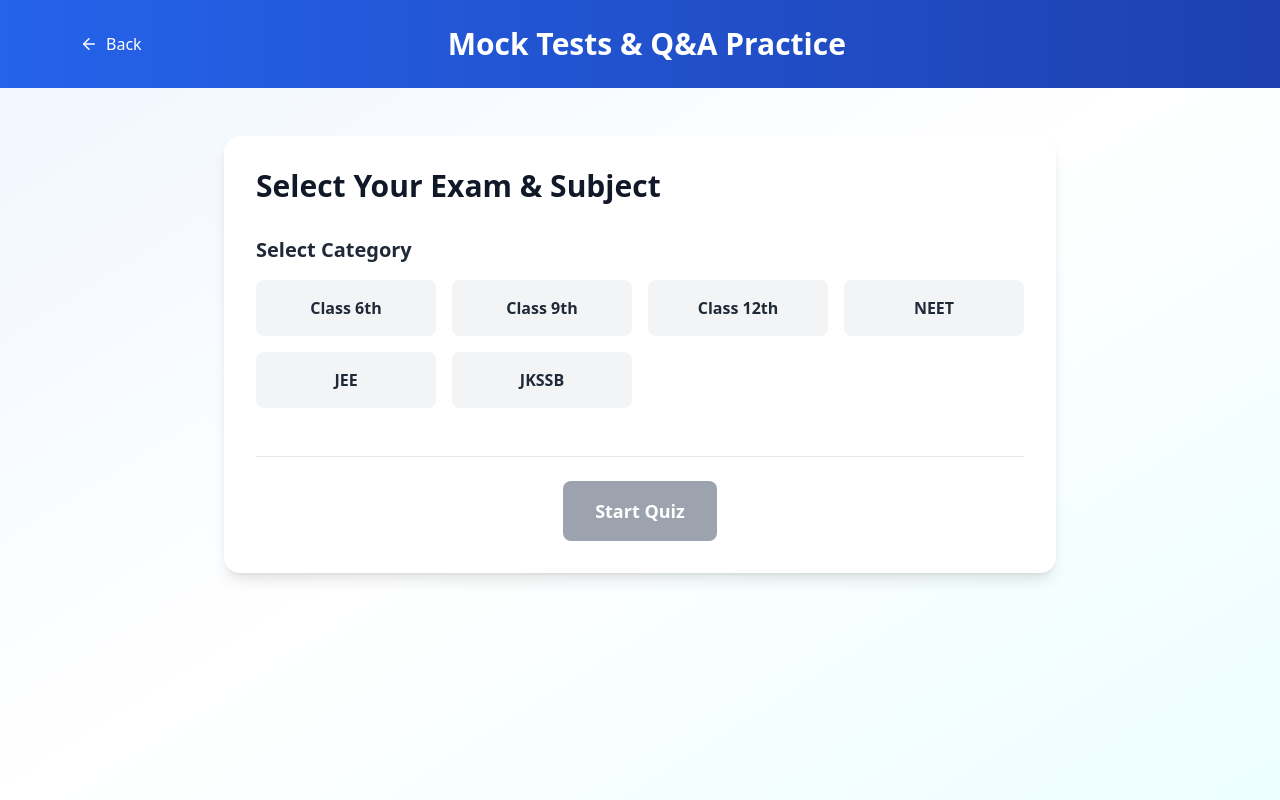
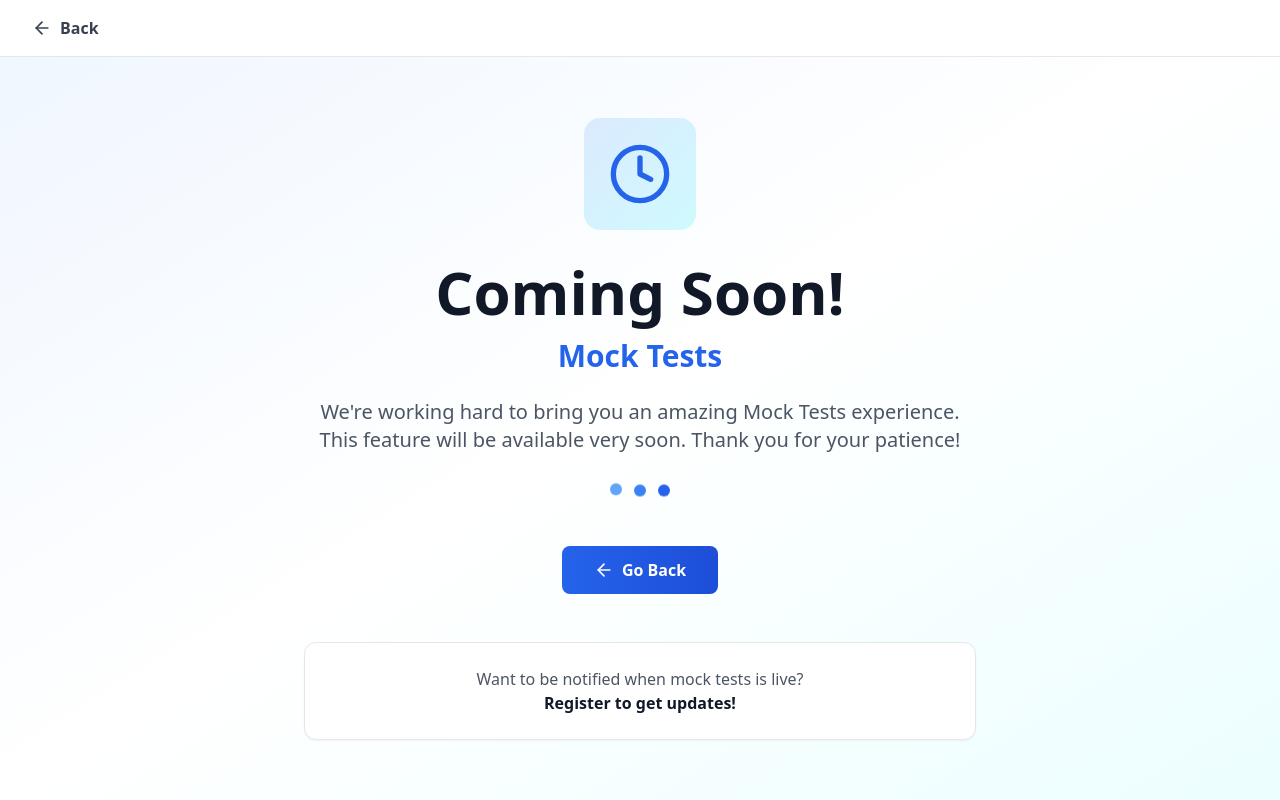
Before and after one commit to Suhaibreshi/prepxiq, a React (Vite) app: page / in a window 1280 px wide. Both pictures are taken after a click on the element 224 px from the left and 2621 px from the top of the page. Built offline with nearby package versions, Linux system fonts and the light colour scheme.

Commit message:
feat: add Coming Soon component and integrate with Features for upcoming features

```diff
--- a/src/App.tsx
+++ b/src/App.tsx
@@ -9,11 +9,13 @@ import Footer from './components/Footer';
 import ScrollToTop from './components/ScrollToTop';
 import RegistrationForm from './components/RegistrationForm';
 import MockTestsQA from './components/MockTestsQA';
+import ComingSoon from './components/ComingSoon';
 
 function App() {
   const [showRegistration, setShowRegistration] = useState(false);
   const [showMockTests, setShowMockTests] = useState(false);
   const [showExpertDoubt, setShowExpertDoubt] = useState(false);
+  const [comingSoonFeature, setComingSoonFeature] = useState<string | null>(null);
 
   return (
     <div className="min-h-screen bg-white">
@@ -23,12 +25,18 @@ function App() {
         <MockTestsQA onBack={() => setShowMockTests(false)} />
       ) : showExpertDoubt ? (
         <ExpertDoubtSolving onBack={() => setShowExpertDoubt(false)} />
+      ) : comingSoonFeature ? (
+        <ComingSoon featureTitle={comingSoonFeature} onBack={() => setComingSoonFeature(null)} />
       ) : (
         <>
           <Navbar onRegisterClick={() => setShowRegistration(true)} />
           <Hero onRegisterClick={() => setShowRegistration(true)} />
           <Courses />
-          <Features onMockTestsClick={() => setShowMockTests(true)} onExpertDoubtClick={() => setShowExpertDoubt(true)} />
+          <Features
+            onMockTestsClick={() => setComingSoonFeature('Mock Tests')}
+            onQAClick={() => setComingSoonFeature('Q&A Practice')}
+            onExpertDoubtClick={() => setComingSoonFeature('Expert Doubt Solving')}
+          />
           <Trust />
           <Footer />
           <ScrollToTop />
--- /dev/null
+++ b/src/components/ComingSoon.tsx
@@ -0,0 +1,76 @@
+import { ArrowLeft, Clock } from 'lucide-react';
+
+interface ComingSoonProps {
+  featureTitle: string;
+  onBack: () => void;
+}
+
+export default function ComingSoon({ featureTitle, onBack }: ComingSoonProps) {
+  return (
+    <div className="min-h-screen bg-gradient-to-br from-blue-50 via-white to-cyan-50 flex flex-col">
+      {/* Header */}
+      <div className="bg-white border-b border-gray-200">
+        <div className="max-w-7xl mx-auto px-4 sm:px-6 lg:px-8 py-4">
+          <button
+            onClick={onBack}
+            className="flex items-center gap-2 text-gray-700 hover:text-gray-900 font-semibold transition-colors"
+          >
+            <ArrowLeft size={20} />
+            Back
+          </button>
+        </div>
+      </div>
+
+      {/* Main Content */}
+      <div className="flex-1 flex items-center justify-center px-4 sm:px-6 lg:px-8">
+        <div className="text-center max-w-2xl">
+          {/* Icon */}
+          <div className="mb-8 flex justify-center">
+            <div className="inline-flex p-6 rounded-2xl bg-gradient-to-br from-blue-100 to-cyan-100">
+              <Clock className="text-blue-600" size={64} />
+            </div>
+          </div>
+
+          {/* Main Text */}
+          <h1 className="text-4xl sm:text-5xl lg:text-6xl font-bold text-gray-900 mb-4">
+            Coming Soon!
+          </h1>
+
+          <h2 className="text-2xl sm:text-3xl font-semibold text-blue-600 mb-6">
+            {featureTitle}
+          </h2>
+
+          <p className="text-lg sm:text-xl text-gray-600 mb-8 leading-relaxed">
+            We're working hard to bring you an amazing {featureTitle} experience.
+            This feature will be available very soon. Thank you for your patience!
+          </p>
+
+          {/* Decorative Elements */}
+          <div className="mb-12 flex justify-center gap-3">
+            <div className="w-3 h-3 rounded-full bg-blue-400 animate-bounce" style={{ animationDelay: '0s' }}></div>
+            <div className="w-3 h-3 rounded-full bg-blue-500 animate-bounce" style={{ animationDelay: '0.2s' }}></div>
+            <div className="w-3 h-3 rounded-full bg-blue-600 animate-bounce" style={{ animationDelay: '0.4s' }}></div>
+          </div>
+
+          {/* CTA Button */}
+          <button
+            onClick={onBack}
+            className="inline-flex items-center gap-2 px-8 py-3 bg-gradient-to-r from-blue-600 to-blue-700 text-white font-semibold rounded-lg hover:shadow-lg hover:from-blue-700 hover:to-blue-800 transition-all duration-200"
+          >
+            <ArrowLeft size={20} />
+            Go Back
+          </button>
+
+          {/* Additional Info */}
+          <div className="mt-12 p-6 bg-white rounded-xl border border-gray-200 shadow-sm">
+            <p className="text-gray-600">
+              Want to be notified when {featureTitle.toLowerCase()} is live?
+              <br />
+              <span className="font-semibold text-gray-900">Register to get updates!</span>
+            </p>
+          </div>
+        </div>
+      </div>
+    </div>
+  );
+}
--- a/src/components/Features.tsx
+++ b/src/components/Features.tsx
@@ -33,7 +33,7 @@ const benefits = [
   { icon: Target, title: 'Result-Oriented', description: 'Focused on success' },
 ];
 
-export default function Features({ onMockTestsClick, onExpertDoubtClick }: { onMockTestsClick?: () => void; onExpertDoubtClick?: () => void }) {
+export default function Features({ onMockTestsClick, onQAClick, onExpertDoubtClick }: { onMockTestsClick?: () => void; onQAClick?: () => void; onExpertDoubtClick?: () => void }) {
   return (
     <section id="features" className="py-16 sm:py-24 bg-gradient-to-br from-blue-50 via-white to-cyan-50">
       <div className="max-w-7xl mx-auto px-4 sm:px-6 lg:px-8">
@@ -56,8 +56,10 @@ export default function Features({ onMockTestsClick, onExpertDoubtClick }: { onM
                 key={feature.id}
                 className={`group relative bg-white rounded-2xl p-8 shadow-sm hover:shadow-2xl transition-all duration-300 border-2 border-transparent hover:border-blue-200 ${isLive ? 'cursor-pointer' : 'cursor-default'}`}
                 onClick={() => {
-                  if (feature.id === 1 || feature.id === 2) {
+                  if (feature.id === 1) {
                     onMockTestsClick?.();
+                  } else if (feature.id === 2) {
+                    onQAClick?.();
                   } else if (feature.id === 3) {
                     onExpertDoubtClick?.();
                   }
```
